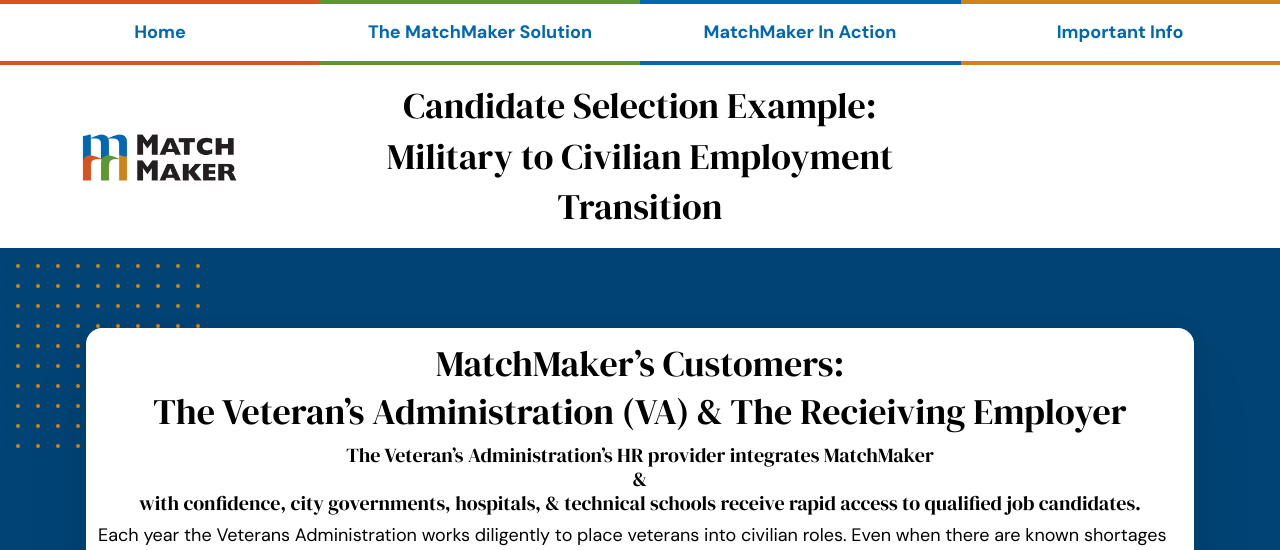
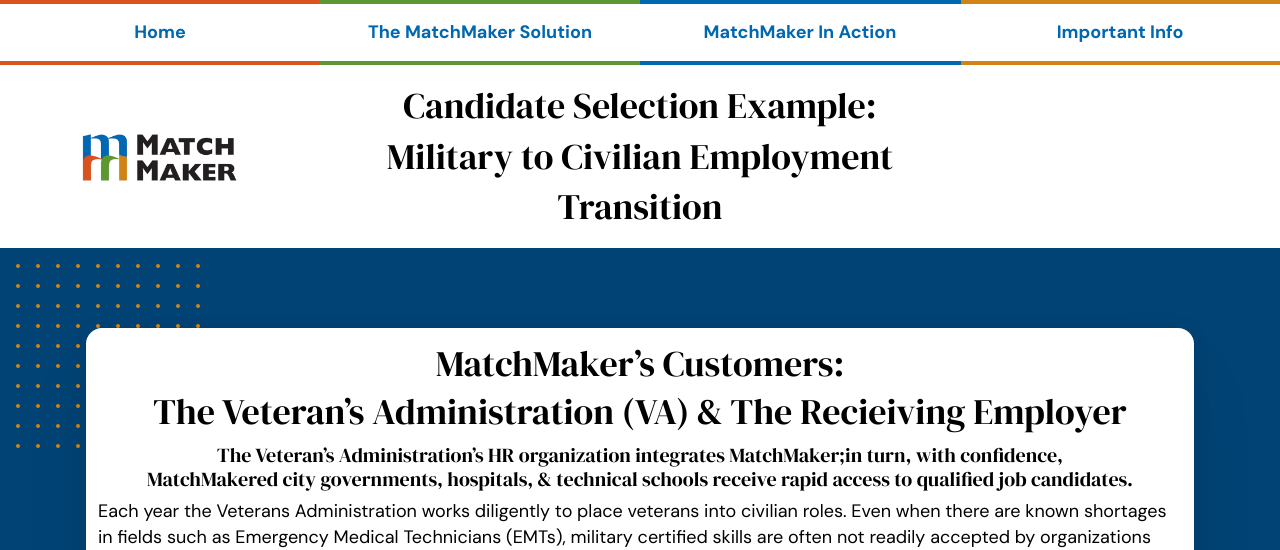
Before and after one commit to matchmakeredlabs/matchmakeredlabs.develop, a Jekyll site: the page built from _Action/3casestudy.md, in a window 1280 px wide. Shown: the top 550 px of the page. Built offline with Jekyll 4.4.1, drawn with Linux system fonts in a browser that asks for light colours.

Commit message:
Update 3casestudy.md

```diff
--- a/_Action/3casestudy.md
+++ b/_Action/3casestudy.md
@@ -6,7 +6,7 @@
 ---
 # MatchMaker's Customers:<br/>The Veteran's Administration (VA) & The Recieiving Employer
 
-### The Veteran's Administration’s HR provider integrates MatchMaker<br/>&<br/>with confidence, city governments, hospitals, & technical schools receive rapid access to qualified job candidates.
+### The Veteran's Administration’s HR organization integrates MatchMaker;in turn, with confidence,<br/>MatchMakered city governments, hospitals, & technical schools receive rapid access to qualified job candidates.
 
 
 Each year the Veterans Administration works diligently to place veterans into civilian roles. Even when there are known shortages in fields such as Emergency Medical Technicians (EMTs), military certified skills are often not readily accepted by organizations seeking to hire EMTs. *Enter MatchMaker Education Labs:*
```
